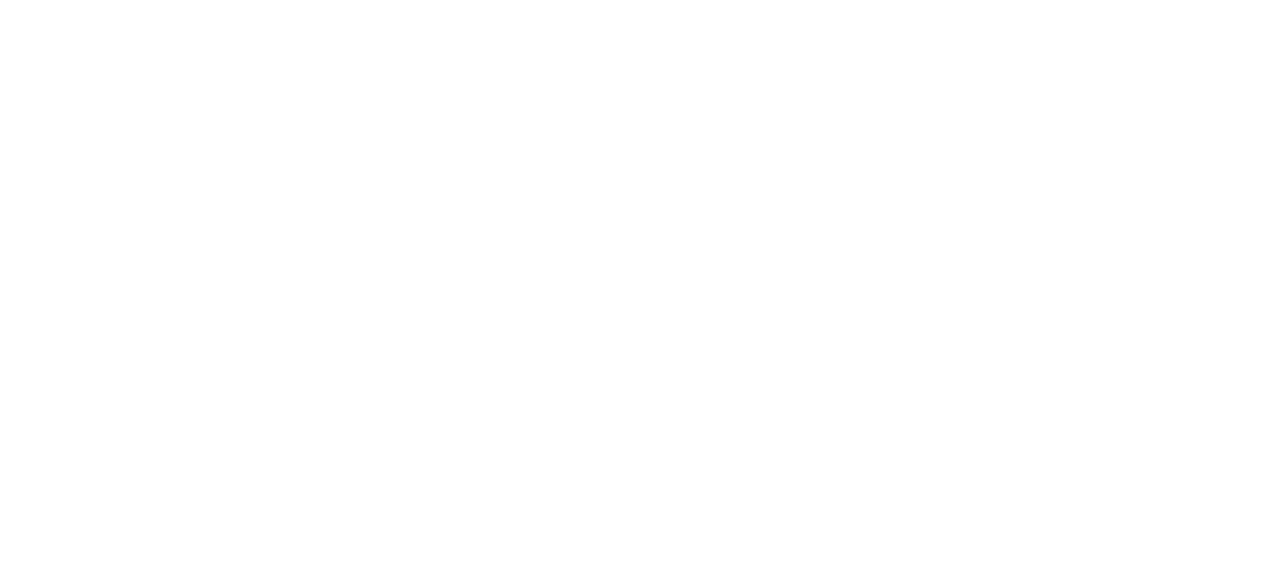
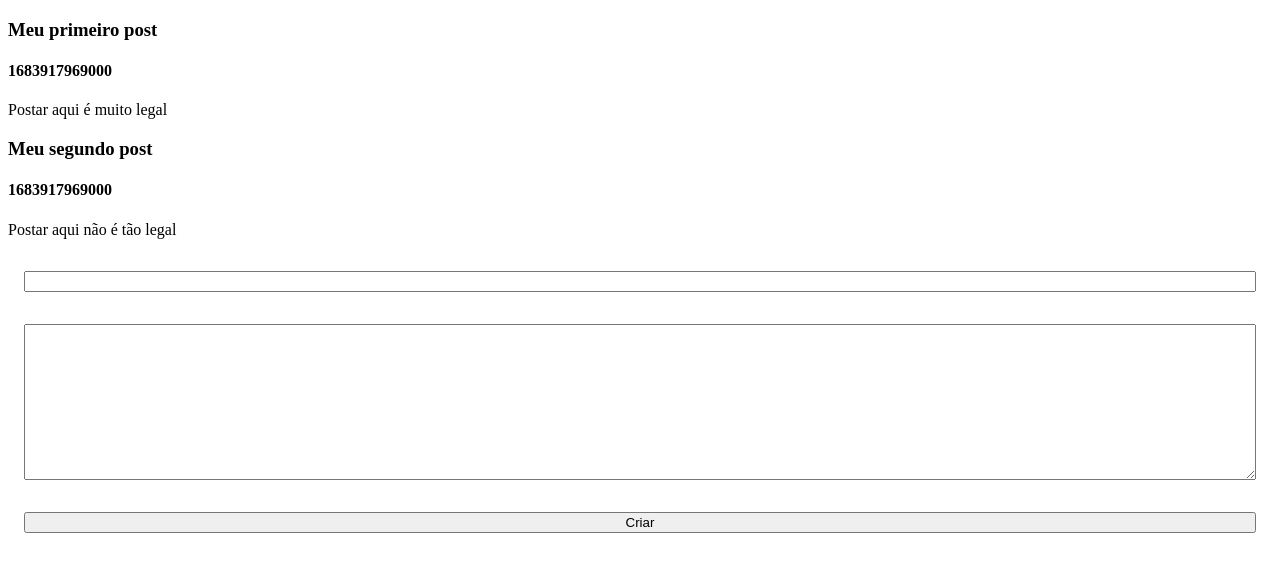
Before and after one commit to bitakamori/meudiario, a Vue app: page / in a window 1280 px wide. Shown: the top 572 px of the page. Built offline with nearby package versions, Linux system fonts and the light colour scheme.

Commit message:
WIP: criar arquivo de planejamento

```diff
--- a/src/App.vue
+++ b/src/App.vue
@@ -1,10 +1,60 @@
-<script setup>
+<script>
 import { RouterLink, RouterView } from "vue-router";
+
+export default {
+  data() {
+    return {
+      posts: [
+        {
+          title: "Meu primeiro post",
+          datetime: Date.now(),
+          content: "Postar aqui é muito legal",
+        },
+        {
+          title: "Meu segundo post",
+          datetime: Date.now(),
+          content: "Postar aqui não é tão legal",
+        },
+      ],
+    };
+  },
+    methods: {
+      handleSubmit(){
+        event.preventDefault()
+      }
+    }
+};
 </script>
 
+
+
 <template>
+  <div id="lista-posts">
+    <div class="post" v-for="post in posts" :key="post.title" >
+      <h3>{{ post.title }}</h3>
+      <h4>{{post.datetime}}</h4>
+      <p>{{post.content}}</p>
+    </div>
+  </div>
+
+  <form action="">
+    <input name="title">
+    <textarea name="content" id="" cols="30" rows="10"></textarea>
+    <button type="submit">Criar</button>
+  </form>
 
   <RouterView />
 </template>
 
-<style scoped></style>
+<style scoped>
+
+form {
+  display: flex;
+  flex-direction: column;
+}
+
+form > * {
+  margin: 1rem;
+}
+
+</style>
```
